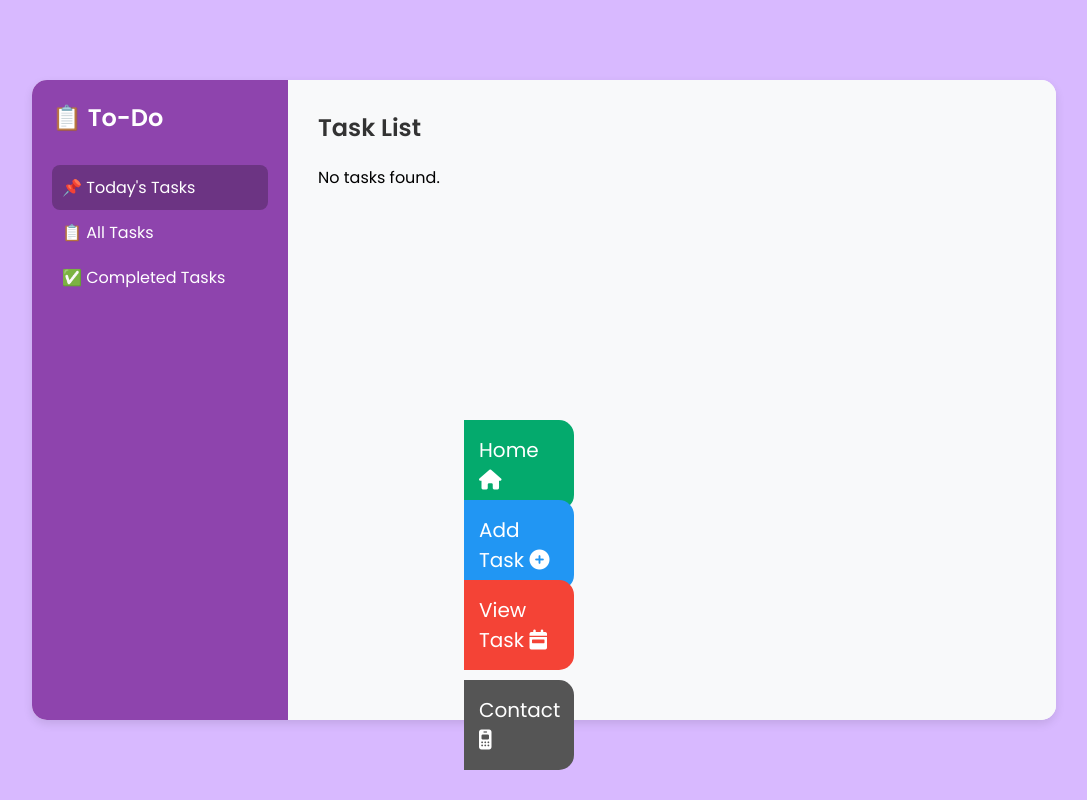
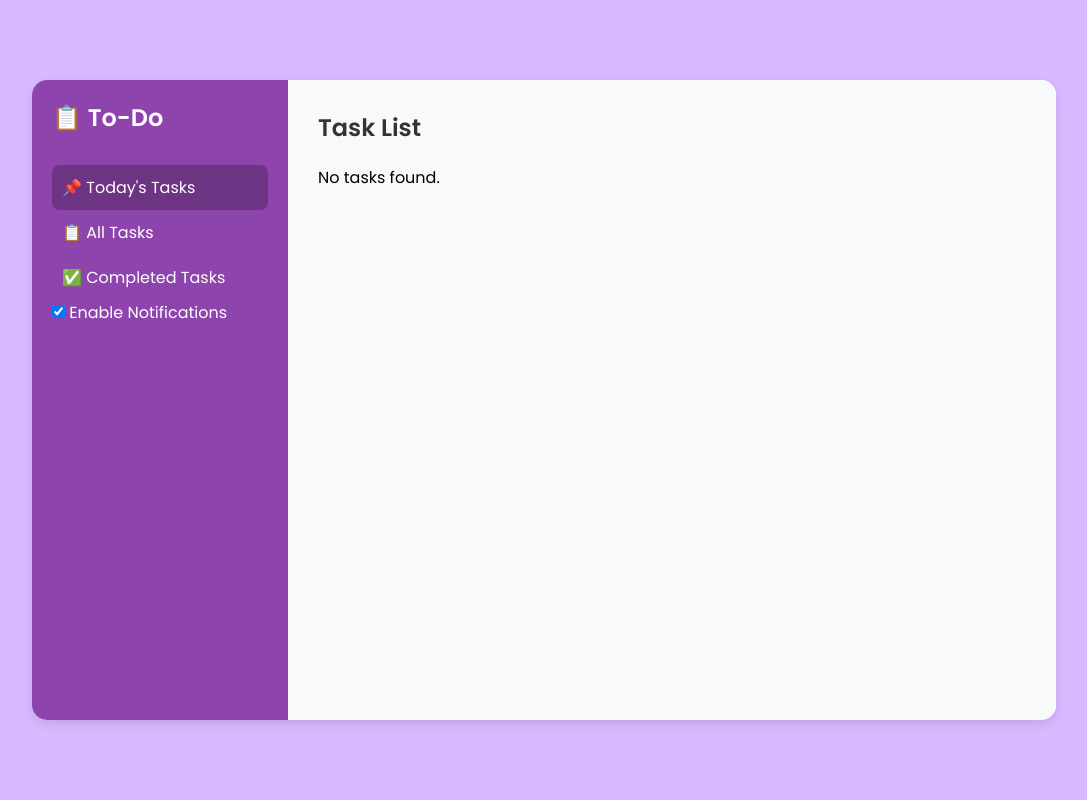
Before and after one commit to MSPVLPolytechnicCollege/Things-To-Be-Done, a PHP site: page /load.php in a window 1280 px wide. Shown: the whole page, without its empty margins (96-1183 px from the left). Run offline with PHP 8.4, Linux system fonts and the light colour scheme; the visitor is signed in with stand-in values (Sample User, id 1); data that the repository does not hold is empty.

Commit message:
Update load.php

```diff
--- a/load.php
+++ b/load.php
@@ -34,7 +34,6 @@ $result = $conn->query($sql);
 <html lang="en">
 <head>
     <title>To-Do List</title>
-    <link rel="stylesheet" href="menu.css">
     <style>
         /* Import Google Font */
         @import url('https://fonts.googleapis.com/css2?family=Poppins:wght@300;400;500;600&display=swap');
@@ -53,7 +52,6 @@ $result = $conn->query($sql);
             justify-content: center;
             align-items: center;
             height: 100vh;
-            margin: 0;
         }
 
         /* Container */
@@ -197,13 +195,7 @@ $result = $conn->query($sql);
     <link rel="stylesheet" href="https://cdnjs.cloudflare.com/ajax/libs/font-awesome/6.7.2/css/all.min.css" integrity="sha512-Evv84Mr4kqVGRNSgIGL/F/aIDqQb7xQ2vcrdIwxfjThSH8CSR7PBEakCr51Ck+w+/U6swU2Im1vVX0SVk9ABhg==" crossorigin="anonymous" referrerpolicy="no-referrer" />
 </head>
 <body>
-<div id="mySidenav" class="sidenav">
-    <a href="home.php" title=" Home" id="home" class="cta-button">         Home   <i class="fa-solid fa-house"></i></a>
-    <a href="add _task.php" class="cta-button" title=" Add Task"  id="addtask">    Add Task     <i class="fa-solid fa-circle-plus"></i></a>
-    <a href="load.php" class="cta-button" title=" Remainder Details" id="remainder">         View Task <i class="fa-solid fa-calendar-week"></i> </a>
-    <a href="contact.php" class="cta-button" title="Contact" id="contact">         Contact       <i class="fa-solid fa-mobile-retro"></i></a>
 
-  </div>
 <div class="container">
         <div class="sidebar">
             <h2>📋 To-Do</h2>
@@ -212,6 +204,13 @@ $result = $conn->query($sql);
                 <li class="tab-link" data-filter="all">📋 All Tasks</li>
                 <li class="tab-link" data-filter="completed">✅ Completed Tasks</li>
             </ul>
+            <div class="notification-toggle">
+    <label>
+        <input type="checkbox" id="notificationToggle" checked>
+        Enable Notifications
+    </label>
+</div>
+
         </div>
 
         <div class="main-content">
@@ -231,6 +230,7 @@ if ($result->num_rows > 0) {
             <span class="task-time"><?= date('Y-m-d H:i A', strtotime($row['datetime'])) ?></span>
             <div class="task-icons">
                 <i class="fas fa-bell notify" title="<?= htmlspecialchars($row['notification']) ?>"></i>
+                <span class="notify_time" hidden><?= date('Y-m-d H:i A', strtotime($row['notification'])) ?></span>
                 <i class="fas fa-edit edit" data-id="<?= $row['task_id'] ?>"></i>
                 <i class="fas fa-trash delete" data-id="<?= $row['task_id'] ?>"></i>
                 <input type="checkbox" class="task-check" data-id="<?= $row['task_id'] ?>">
@@ -299,6 +299,62 @@ if ($result->num_rows > 0) {
         window.onload = function() {
         document.querySelector('.tab-link[data-filter="today"]').click();
     };
+
+    let notificationEnabled = localStorage.getItem("notifications") !== "off"; // Store user preference
+
+    document.getElementById("notificationToggle").addEventListener("change", function() {
+        notificationEnabled = this.checked;
+        localStorage.setItem("notifications", this.checked ? "on" : "off");
+    });
+
+    // Load saved setting
+    document.getElementById("notificationToggle").checked = notificationEnabled;
+
+    function checkNotifications() {
+    if (!notificationEnabled) return;
+
+    let now = new Date();
+    let formattedNow = now.getFullYear() + "-" +
+        ("0" + (now.getMonth() + 1)).slice(-2) + "-" +
+        ("0" + now.getDate()).slice(-2) + " " +
+        ("0" + now.getHours()).slice(-2) + ":" +
+        ("0" + now.getMinutes()).slice(-2);
+
+    console.log("Checking for notifications at:", formattedNow); // Debugging
+
+    document.querySelectorAll(".task").forEach(task => {
+        let taskTime = task.querySelector(".notify_time").innerText.trim().slice(0, 16); // Ensure format matches
+
+        console.log("Task Time:", taskTime); // Debugging
+
+        if (taskTime === formattedNow && !task.dataset.notified) {
+            task.dataset.notified = "true"; // Mark as notified
+            let message = task.querySelector(".task-name").innerText;
+            playNotification(message);
+        }
+    });
+}
+
+function playNotification(message) {
+    let audio = new Audio("notification.mp3");
+    audio.play();
+
+    // Show a browser notification
+    if (Notification.permission === "granted") {
+        new Notification("Task Reminder", { body: message });
+    } else {
+        alert("⏰ Task Due: " + message);
+    }
+}
+
+// Request Notification Permission
+if (Notification.permission !== "granted") {
+    Notification.requestPermission();
+}
+
+// Run check every 10 seconds for testing (Change to 60000 for 1 min in production)
+setInterval(checkNotifications, 10000);
+
     </script>
 
 </body>
```
